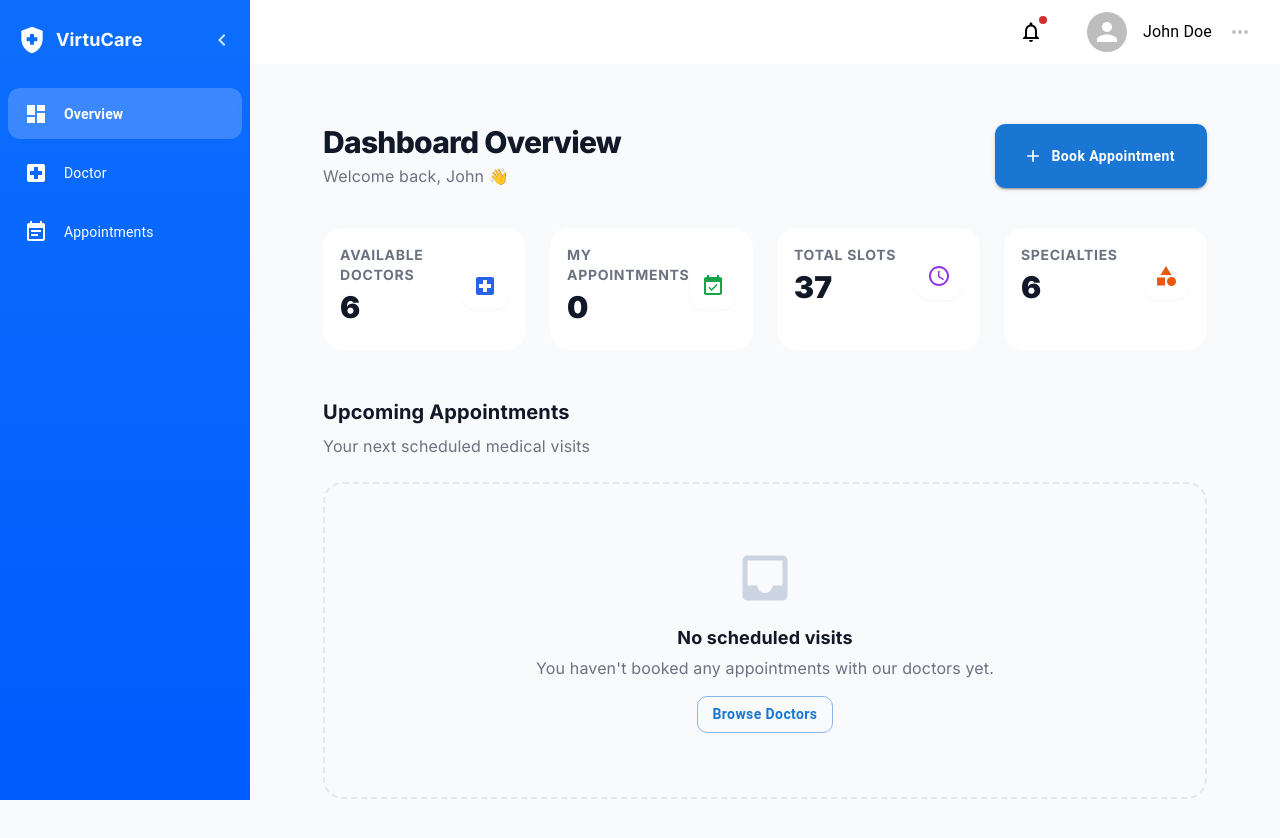
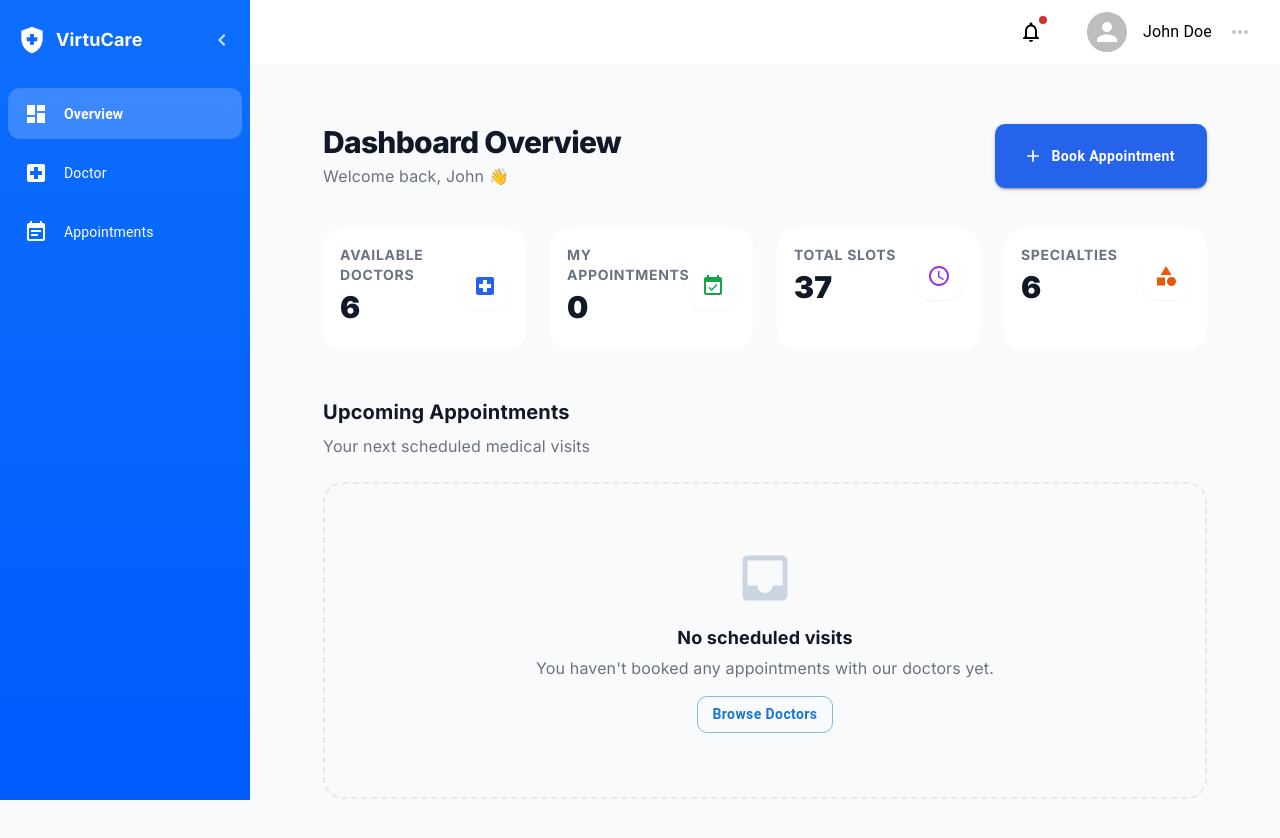
Before and after one commit to realshegz-github/Virtucare, a Next.js app: page /dashboard in a window 1280 px wide. Shown: the top 838 px of the page. Built offline with nearby package versions, Linux system fonts and the light colour scheme.

Commit message:
fix button color

```diff
--- a/src/app/dashboard/appointments/page.tsx
+++ b/src/app/dashboard/appointments/page.tsx
@@ -127,7 +127,7 @@ export default function AppointmentsPage() {
             variant="contained"
             startIcon={<AddIcon />}
             onClick={() => router.push("/dashboard/doctor")}
-            sx={{ borderRadius: "8px", textTransform: "none", px: 4, py: 1.2 }}
+            sx={{ borderRadius: "8px", textTransform: "none", px: 4, py: 1.2, backgroundColor:"#2563eb" }}
           >
             Book Your First Appointment
           </Button>
--- a/src/app/dashboard/page.tsx
+++ b/src/app/dashboard/page.tsx
@@ -74,7 +74,7 @@ export default function DashboardOverview() {
           variant="contained"
           startIcon={<AddIcon />}
           onClick={() => router.push("/dashboard/doctor")}
-          sx={{ borderRadius: "10px", textTransform: "none", px: 4, py: 1.5, fontWeight: '600' }}
+          sx={{ borderRadius: "10px", textTransform: "none", px: 4, py: 1.2, fontWeight: '600',backgroundColor:"#2563eb", }}
         >
           Book Appointment
         </Button>
--- a/src/app/page.tsx
+++ b/src/app/page.tsx
@@ -64,6 +64,7 @@ export default function LandingPage() {
                     paddingBlock: "12px",
                     textTransform: "none",
                     fontWeight: 600,
+                    backgroundColor:"#2563eb"
                   }}
                 >
                   Find a Doctor
```
